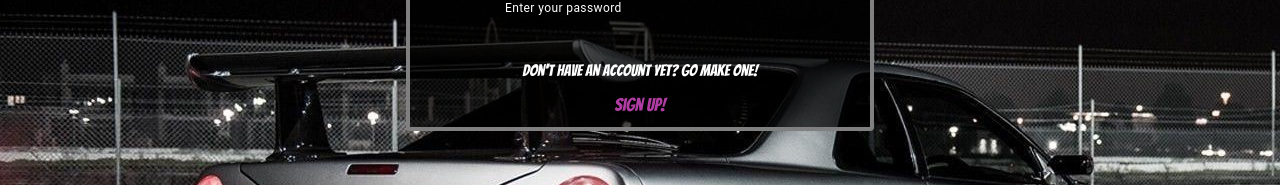
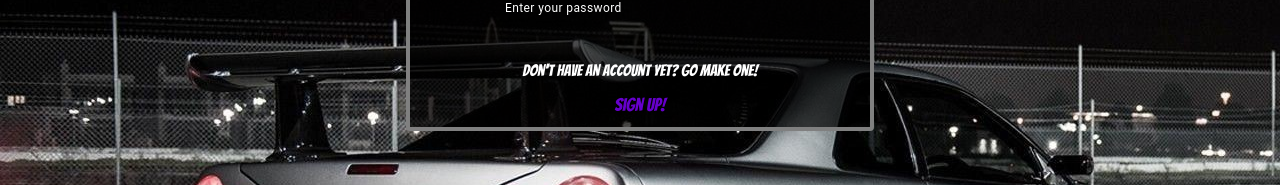
Before and after one commit to VidolVidolov/Slide-it, a React (Create React App) app in the folder drift/: page /login in a window 1280 px wide. In both pictures the pointer is over the link "Sign Up!". Shown: the part 440-625 px from the top of the page. Built offline with nearby package versions, Linux system fonts and the light colour scheme.

Commit message:
Update on home page login and register links

```diff
--- a/drift/src/components/Home/Home.scss
+++ b/drift/src/components/Home/Home.scss
@@ -23,11 +23,12 @@
         color: white;
         padding-top: 10px;
         margin: auto;
-        .login{
+        .login {
+            font-size: 30px;
             text-decoration: none;
+            color: #b03da3;
             &:hover {
-                color: #b03da3;
-                font-size: 30px;
+                color: #6600cc;
             }
         }
     }
--- a/drift/src/components/Login/Login.scss
+++ b/drift/src/components/Login/Login.scss
@@ -50,9 +50,9 @@
         }
         .link-to-register {
             text-decoration: none;
-            color: white;
+            color: #b03da3;
             &:hover {
-                color: #b03da3;
+                color: #6600cc;
                 font-size: 18px;
             }
         }
--- a/drift/src/components/Register/Register.scss
+++ b/drift/src/components/Register/Register.scss
@@ -47,9 +47,9 @@
         }
         .link-to-register {
             text-decoration: none;
-
+            color: #b03da3;
             &:hover {
-                color: #b03da3;
+                color: #6600cc;
                 font-size: 18px;
             }
         }
```
